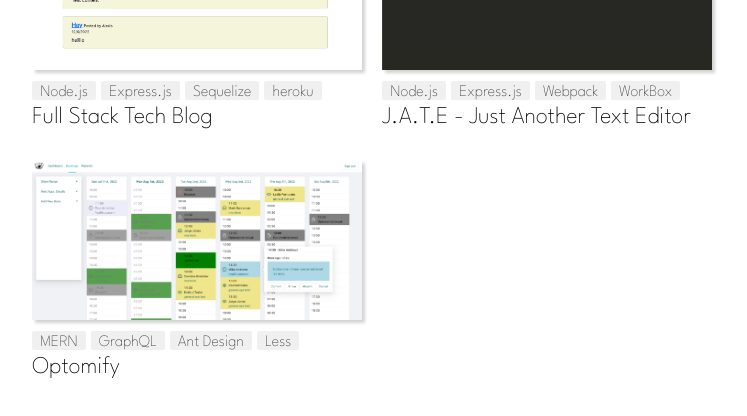
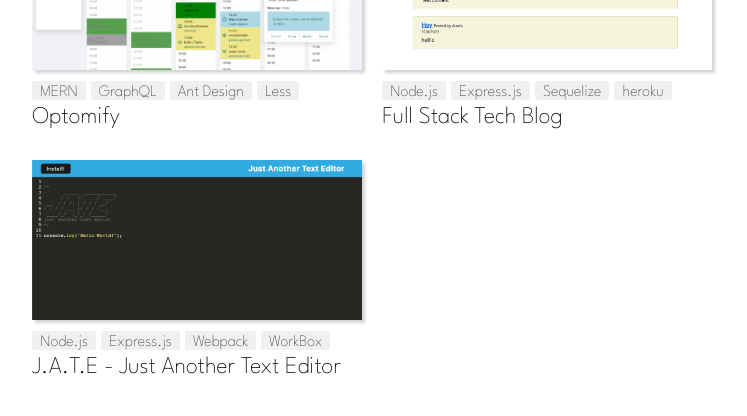
Before and after one commit to wilgru/William-Gruszka-React-Portfolio, a React (Create React App) app: page / in a window 1280 px wide. Shown: the part 2768-3184 px from the top of the page, without its empty margins (243-990 px from the left). Built offline with nearby package versions, Linux system fonts and the light colour scheme.

Commit message:
reordered projects

```diff
--- a/src/projectsData.js
+++ b/src/projectsData.js
@@ -21,6 +21,13 @@ const projectData = [
         deployedLink: "https://projecthub-crm.herokuapp.com/"
     },
     {
+        title: "Optomify",
+        image: project6image,
+        tags: ['MERN', 'GraphQL', 'Ant Design', 'Less'],
+        githubLink: "https://github.com/wilgru/Optomify",
+        deployedLink: "optomify.herokuapp.com/"
+    },
+    {
         title: "Full Stack Tech Blog",
         image: project4image,
         tags: ['Node.js', 'Express.js', 'Sequelize', 'heroku'],
@@ -34,13 +41,6 @@ const projectData = [
         githubLink: "https://github.com/wilgru/USYDBC-WG-19-Text-Editor",
         deployedLink: "https://usydbc-19-text-editor.herokuapp.com/"
     },
-    {
-        title: "Optomify",
-        image: project6image,
-        tags: ['MERN', 'GraphQL', 'Ant Design', 'Less'],
-        githubLink: "https://github.com/wilgru/Optomify",
-        deployedLink: "optomify.herokuapp.com/"
-    },
 ]
 
 export default projectData;
```
